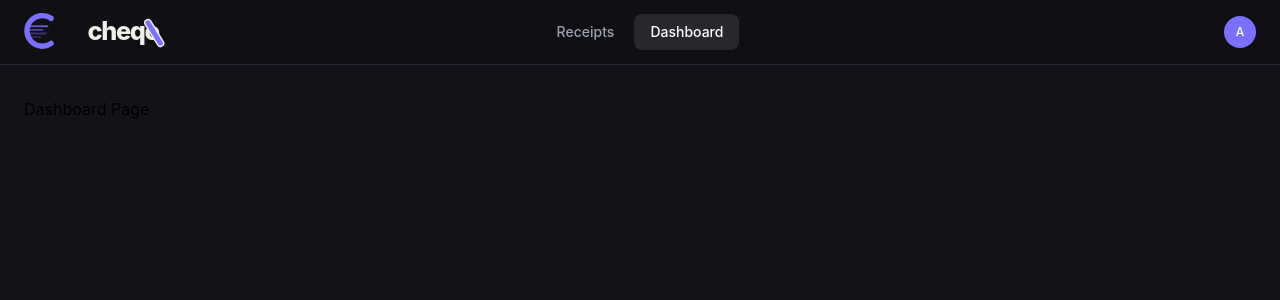
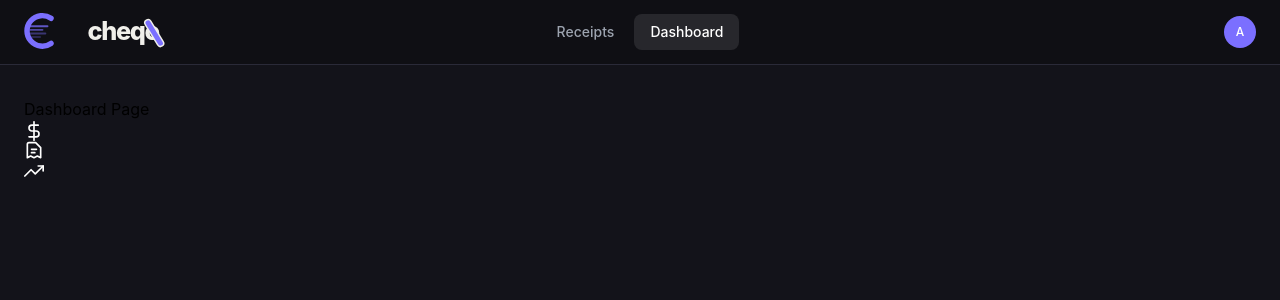
Before and after one commit to alexandragololobova/cheqo, a React (Vite) app in the folder apps/web/: page /dashboard in a window 1280 px wide. Shown: the top 300 px of the page. Built offline with nearby package versions, Linux system fonts and the light colour scheme.

Commit message:
feat(web): add icon components to the dashboard page

```diff
--- a/apps/web/src/pages/DashboardPage.tsx
+++ b/apps/web/src/pages/DashboardPage.tsx
@@ -38,5 +38,81 @@ const RECENT_RECEIPTS = [
 const MAX_TAG_AMOUNT = Math.max(...TAG_SPENDING.map((entry) => entry.amount));
 
 export function DashboardPage() {
-	return <div>Dashboard Page</div>;
+	return (
+		<>
+			<div>Dashboard Page</div>
+			<div>
+				<DollarIcon />
+			</div>
+			<div>
+				<ReceiptIcon />
+			</div>
+			<div>
+				<TrendIcon />
+			</div>
+		</>
+	);
 }
+
+// icon components
+
+function DollarIcon() {
+	return (
+		<svg
+			role="img"
+			aria-label="Dollar"
+			width="20"
+			height="20"
+			viewBox="0 0 24 24"
+			fill="none"
+			stroke="white"
+			strokeWidth="2"
+			strokeLinecap="round"
+			strokeLinejoin="round"
+		>
+			<line x1="12" y1="1" x2="12" y2="23" />
+			<path d="M17 5H9.5a3.5 3.5 0 0 0 0 7h5a3.5 3.5 0 0 1 0 7H6" />
+		</svg>
+	);
+}
+
+function ReceiptIcon() {
+	return (
+		<svg
+			role="img"
+			aria-label="Receipt"
+			width="20"
+			height="20"
+			viewBox="0 0 24 24"
+			fill="none"
+			stroke="white"
+			strokeWidth="2"
+			strokeLinecap="round"
+			strokeLinejoin="round"
+		>
+			<path d="M14 2H6a2 2 0 0 0-2 2v16l4-2 4 2 4-2 4 2V8z" />
+			<line x1="9" y1="10" x2="15" y2="10" />
+			<line x1="9" y1="14" x2="13" y2="14" />
+		</svg>
+	);
+}
+
+function TrendIcon() {
+	return (
+		<svg
+			role="img"
+			aria-label="Trend"
+			width="20"
+			height="20"
+			viewBox="0 0 24 24"
+			fill="none"
+			stroke="white"
+			strokeWidth="2"
+			strokeLinecap="round"
+			strokeLinejoin="round"
+		>
+			<polyline points="23 6 13.5 15.5 8.5 10.5 1 18" />
+			<polyline points="17 6 23 6 23 12" />
+		</svg>
+	);
+}
```
